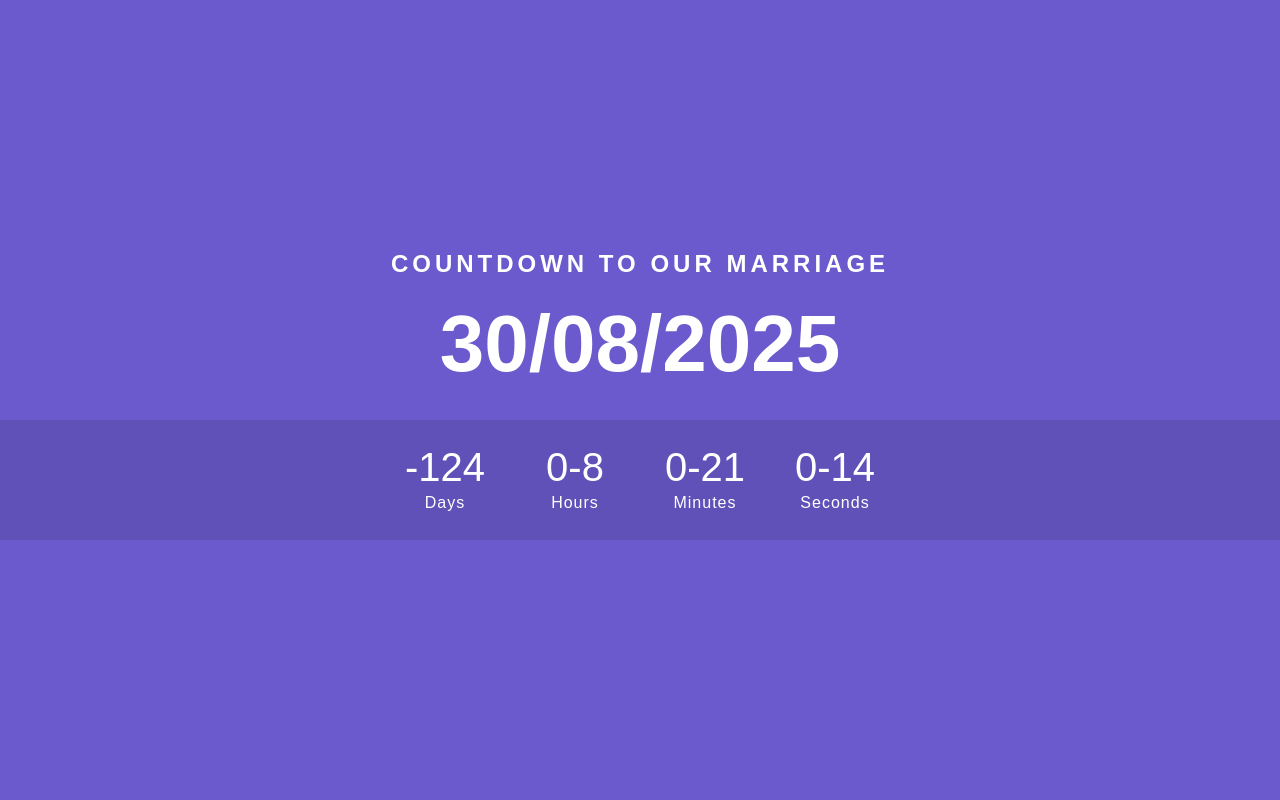
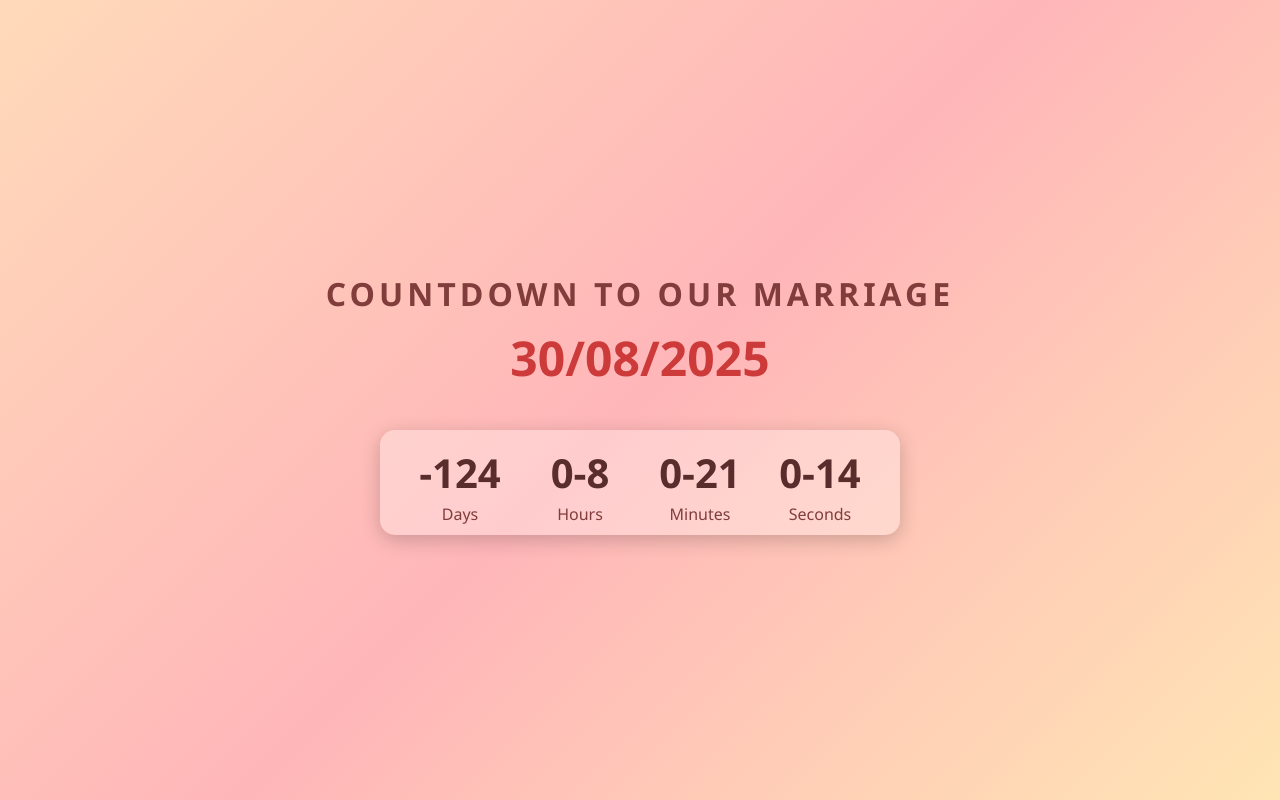
Before and after one commit to CodeWithDion/Engagement-Countdown, a plain HTML site: page index.html in a window 1280 px wide. Drawn offline with Linux system fonts and the light colour scheme.

Commit message:
Update style.css

```diff
--- a/style.css
+++ b/style.css
@@ -5,54 +5,57 @@ body {
     flex-direction: column;
     justify-content: center;
     align-items: center;
-    font-family: sans-serif;
-    background: slateblue;
-    color: white;
+    font-family: "Segoe UI", sans-serif;
+    background: linear-gradient(135deg, #FFDAB9, #FFB6B9, #FFE5B4);
+    color: #4b2e2e;
+    text-align: center;
 }
 
 h2 {
     text-transform: uppercase;
     letter-spacing: 4px;
-    text-align: center;
+    font-size: 2rem;
+    margin-bottom: 10px;
+    color: #803D3B;
 }
 
 .year {
-    font-size: 5rem;
+    font-size: 3rem;
     font-weight: bold;
+    margin-bottom: 20px;
+    color: #cc3a3a;
 }
 
 .countdown {
-    margin: 30px;
-    background: rgba(0, 0, 0, 0.1);
-    width: 100%;
-    height: 120px;
+    margin: 20px;
+    background: rgba(255, 255, 255, 0.3);
+    border-radius: 15px;
+    padding: 0 20px 20px 20px;
     display: flex;
     justify-content: center;
     align-items: center;
+    box-shadow: 0px 5px 20px rgba(0, 0, 0, 0.2);
 }
 
 .countdown div {
-    margin: -25px 15px 0;
+    margin: 15px 15px;
     font-size: 2.5rem;
-    font-weight: 500;
+    font-weight: 600;
     position: relative;
     text-align: center;
-    width: 100px;
+    width: 90px;
+    color: #5a2d2d;
 }
 
-
 .countdown div::before {
-    content: "";
     position: absolute;
-    bottom: -30px;
+    bottom: -25px;
     left: 0;
     font-size: 1rem;
-    line-height: 35px;
     text-transform: capitalize;
-    letter-spacing: 1px;
     font-weight: 500;
     width: 100%;
-    height: 35px;
+    color: #803D3B;
 }
 
 #day::before {
```
